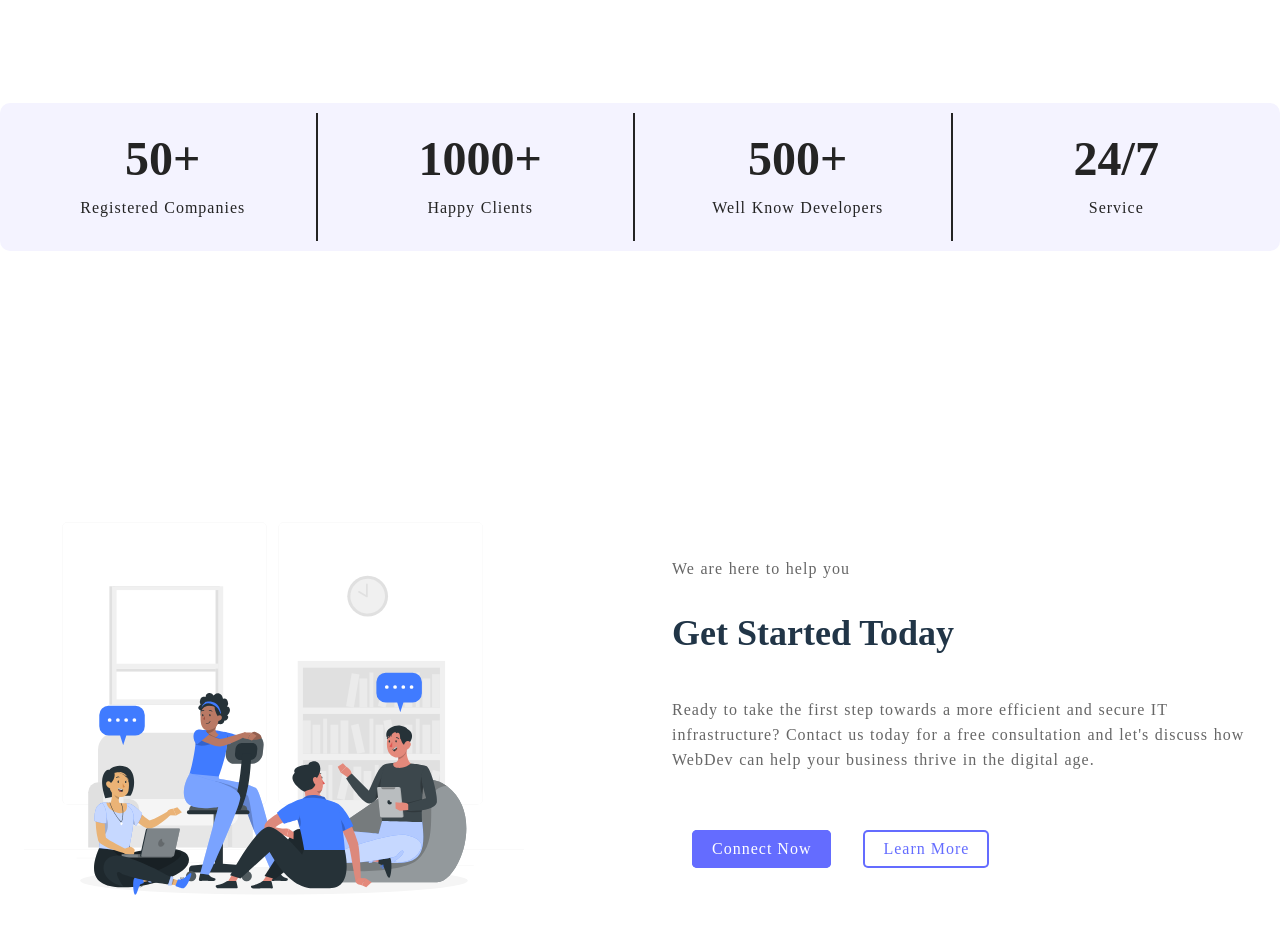
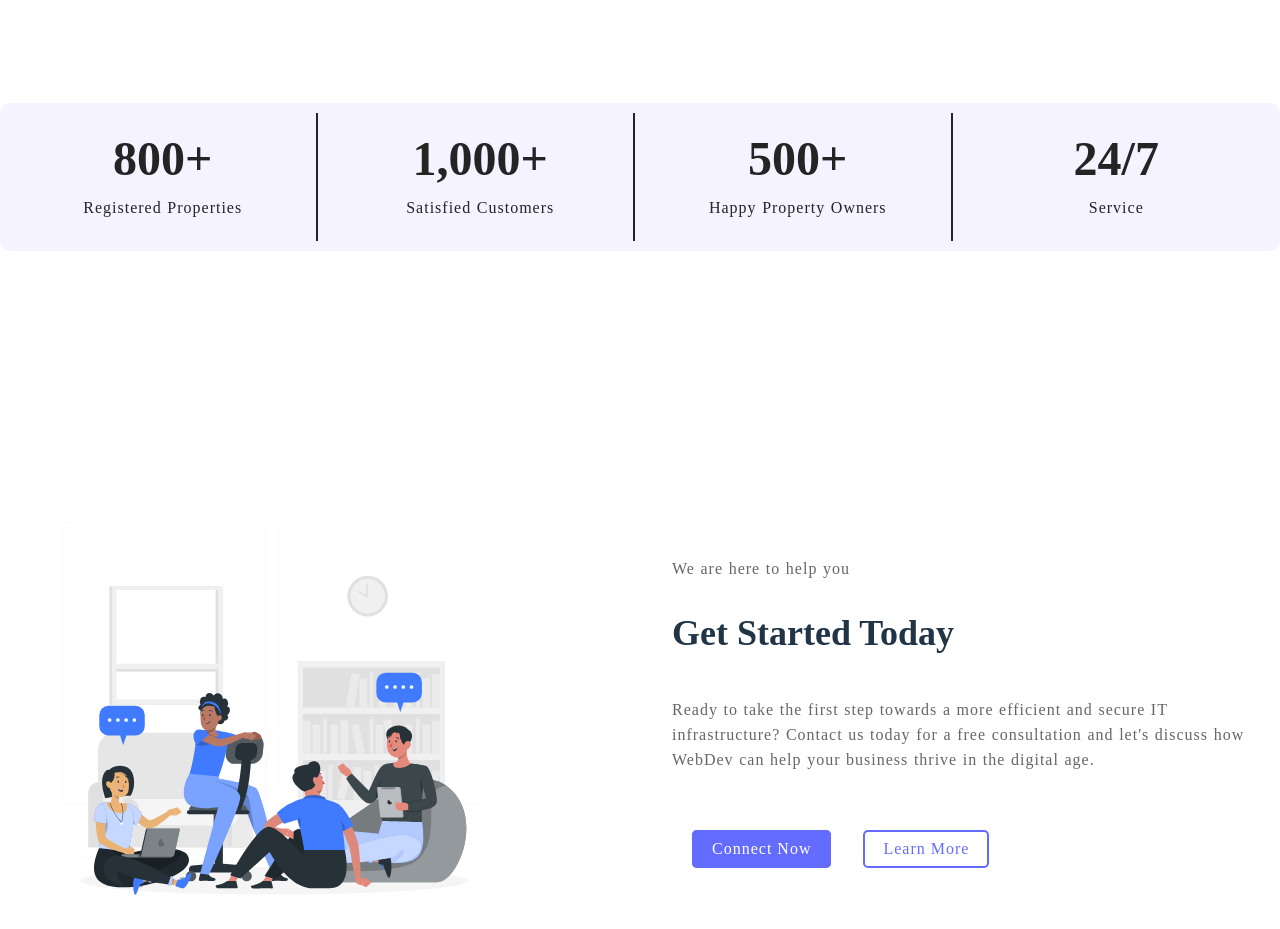
Before and after one commit to Wasikur/fullstack-service, a React (Vite) app in the folder client/: page / in a window 1280 px wide. Shown: the part 920-1849 px from the top of the page. Built offline with nearby package versions, Linux system fonts and the light colour scheme; no server answers.

Commit message:
Update Analytics.jsx
Added animation to the values of analytics counter

```diff
--- a/client/src/components/Analytics.jsx
+++ b/client/src/components/Analytics.jsx
@@ -1,23 +1,34 @@
 import React from "react";
+import CountUp from "react-countup";
 import "./Analytics.css";
 const Analytics = () => {
+ const scrollDuration = 2;
   return (
     <section className="section-analytics">
       <div className="container grid grid-four-cols">
         <div className="div1">
-          <h2>50+</h2>
-          <p>Registered Companies</p>
+          <h2>
+            <CountUp end={800} duration={scrollDuration} />+
+          </h2>
+          <p>Registered Properties</p>
         </div>
         <div className="div1">
-          <h2>1000+</h2>
-          <p>Happy Clients</p>
+          <h2>
+            <CountUp end={1000} duration={scrollDuration} />+
+          </h2>
+          <p>Satisfied Customers</p>
         </div>
         <div className="div1">
-          <h2>500+</h2>
-          <p>Well Know Developers</p>
+          <h2>
+            <CountUp end={500} duration={scrollDuration} />+
+          </h2>
+          <p>Happy Property Owners</p>
         </div>
         <div className="div1">
-          <h2>24/7</h2>
+          <h2>
+            <CountUp end={24} duration={scrollDuration} />
+            /7
+          </h2>
           <p>Service</p>
         </div>
       </div>
```
